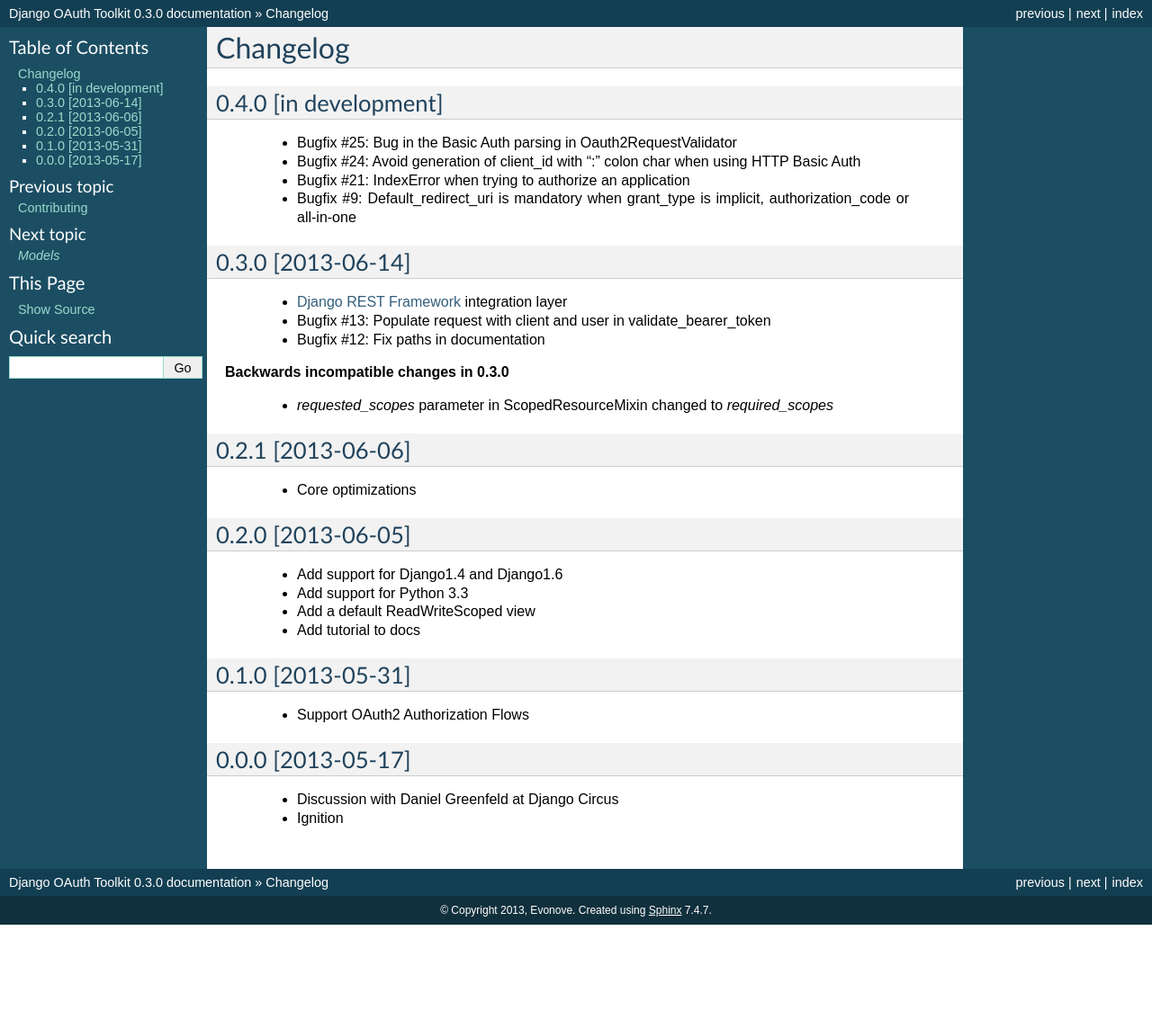
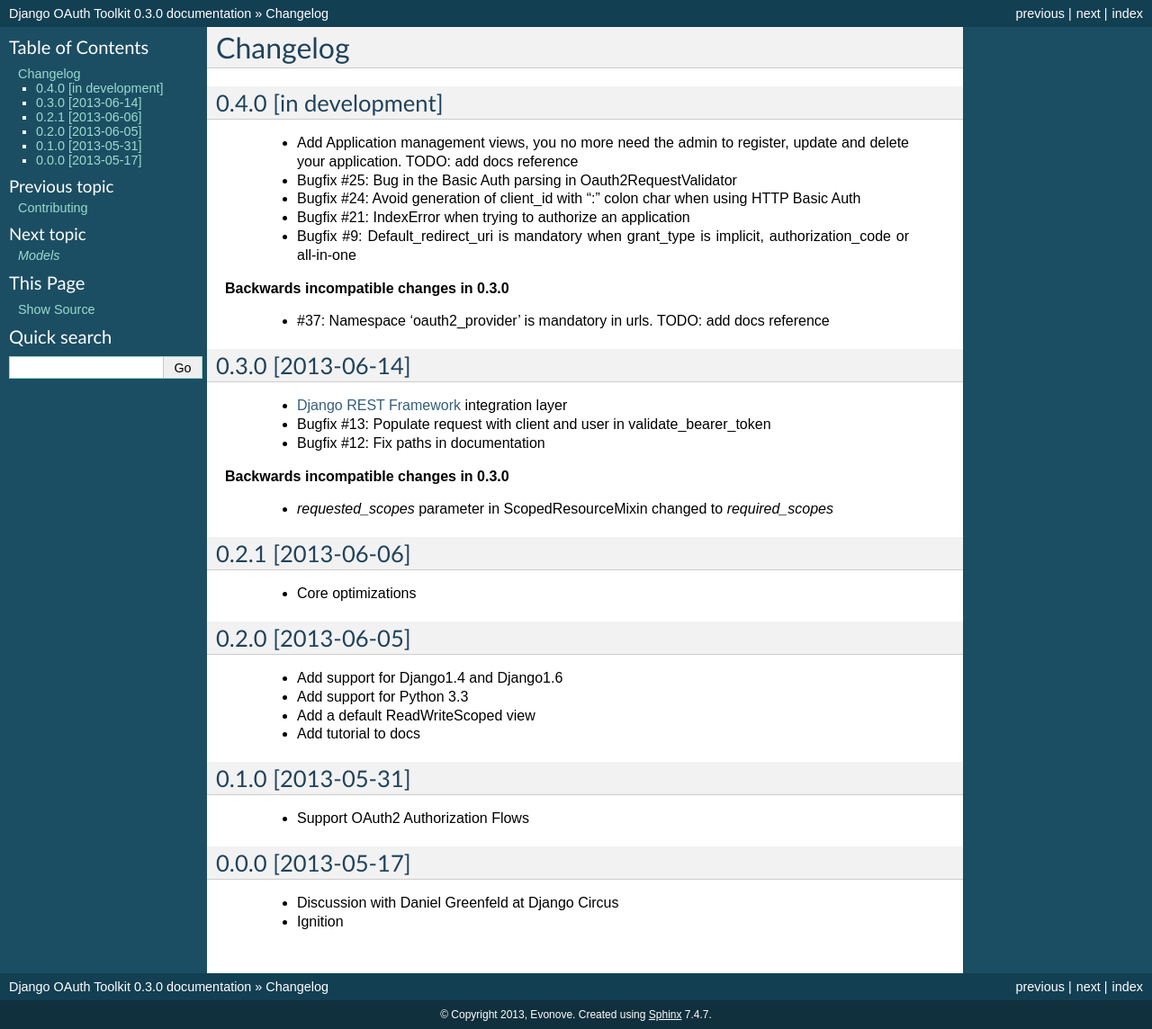
Before and after one commit to sheriffwoody0922/oauth-python-django, a Sphinx documentation site: the page built from docs/changelog.rst, in a window 1280 px wide. Shown: the whole page at 90% size. Built offline with Sphinx 7.4.7, drawn with Linux system fonts in a browser that asks for light colours; before the commit the page ends 1028 px from its top, so only the background shows below that.

Commit message:
Changelog updated

```diff
--- a/docs/changelog.rst
+++ b/docs/changelog.rst
@@ -4,10 +4,16 @@
 0.4.0 [in development]
 ----------------------
 
+ * Add Application management views, you no more need the admin to register, update and delete your application. TODO: add docs reference
  * Bugfix #25: Bug in the Basic Auth parsing in Oauth2RequestValidator
  * Bugfix #24: Avoid generation of client_id with ":" colon char when using HTTP Basic Auth
  * Bugfix #21: IndexError when trying to authorize an application
  * Bugfix #9: Default_redirect_uri is mandatory when grant_type is implicit, authorization_code or all-in-one
+
+**Backwards incompatible changes in 0.3.0**
+
+ * #37: Namespace 'oauth2_provider' is mandatory in urls. TODO: add docs reference
+
 
 0.3.0 [2013-06-14]
 ----------------------
```
